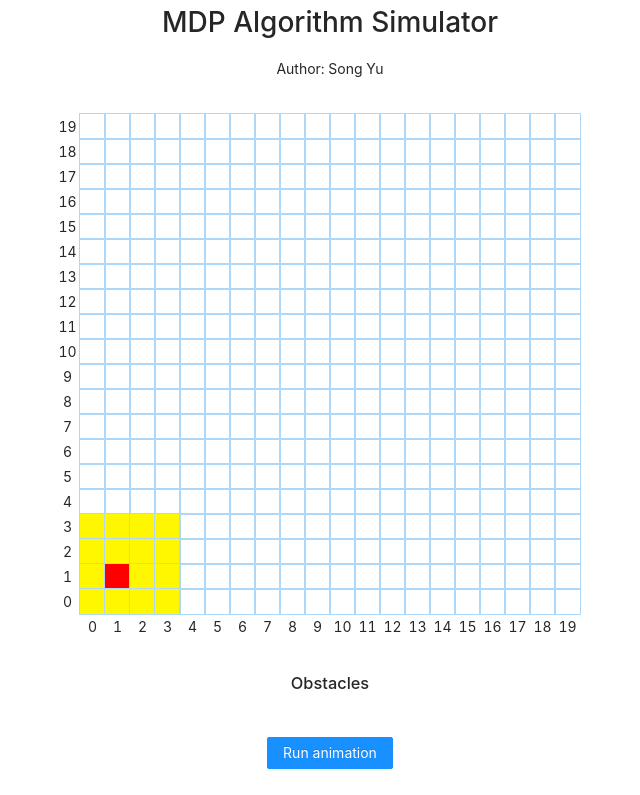
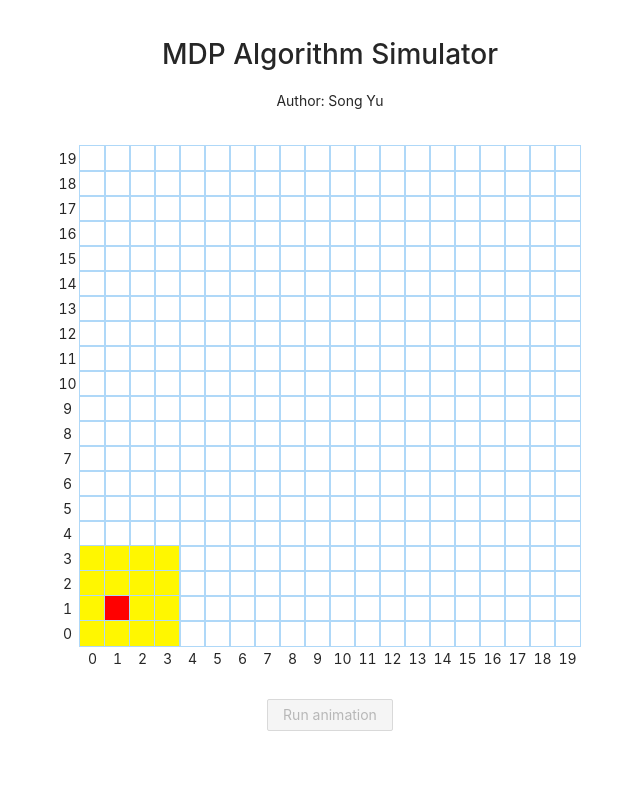
Before and after one commit to Song0180/mdp-simulator, a React (Create React App) app: page / in a window 1280 px wide. Shown: the top 795 px of the page, without its empty margins (310-950 px from the left). Built offline with nearby package versions, Linux system fonts and the light colour scheme.

Commit message:
minor bugfix

```diff
--- a/src/components/Grid/index.js
+++ b/src/components/Grid/index.js
@@ -1,9 +1,8 @@
 import React from 'react';
-import { Button } from 'antd';
+import { Button, message } from 'antd';
 
 import GridCell from './GridCell';
 import GridLabel from './GridLabel';
-// import Robot from '../Robot';
 
 import styles from './styles.module.css';
 
@@ -38,6 +37,9 @@ const Grid = ({ pathData, obstacleData }) => {
       for (let i = 0; i < path.length; i++) {
         setTimeout(() => {
           setCurrentRobotGrid(path[i]);
+          if (i === path.length - 1) {
+            message.success('Last obstacle is visited!');
+          }
         }, 600 * (i + 1));
       }
       setRunAnimation(false);
@@ -121,6 +123,14 @@ const Grid = ({ pathData, obstacleData }) => {
         </div>
         <GridLabel direction='row' />
         <GridLabel direction='col' />
+        <Button
+          type='primary'
+          onClick={handleRunAnimation}
+          disabled={path.length === 0}
+          className={styles.animateButton}
+        >
+          Run animation
+        </Button>
       </div>
 
       <div className={styles.info}>
@@ -137,9 +147,6 @@ const Grid = ({ pathData, obstacleData }) => {
           </Button>
         )}
       </div>
-      <Button type='primary' onClick={handleRunAnimation}>
-        Run animation
-      </Button>
     </div>
   );
 };
--- a/src/components/Grid/styles.module.css
+++ b/src/components/Grid/styles.module.css
@@ -25,3 +25,7 @@
   width: 40%;
   margin: 2rem;
 }
+
+.animateButton {
+  margin: 2em;
+}
--- a/src/components/Home/index.js
+++ b/src/components/Home/index.js
@@ -36,7 +36,7 @@ const Home = () => {
 
   const onClearPath = () => {
     setPathStr('');
-    setPathSet(new Set());
+    setPathSet([]);
     setObstacleMap(new Map());
     message.success('Path is cleared');
   };
--- a/src/components/Home/styles.module.css
+++ b/src/components/Home/styles.module.css
@@ -3,6 +3,7 @@
   flex-direction: column;
   justify-content: center;
   align-items: center;
+  padding: 2rem;
   width: 100vw;
   min-height: 100vh;
 }
```
